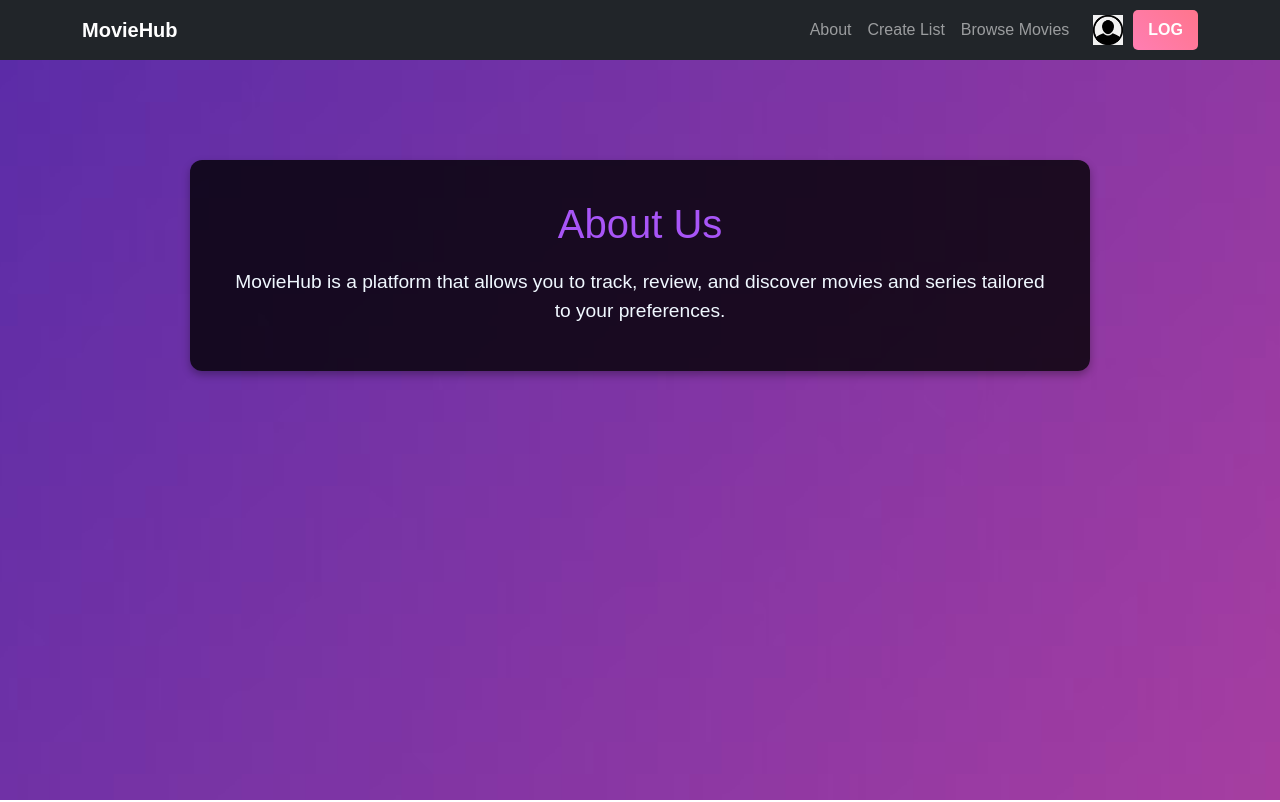
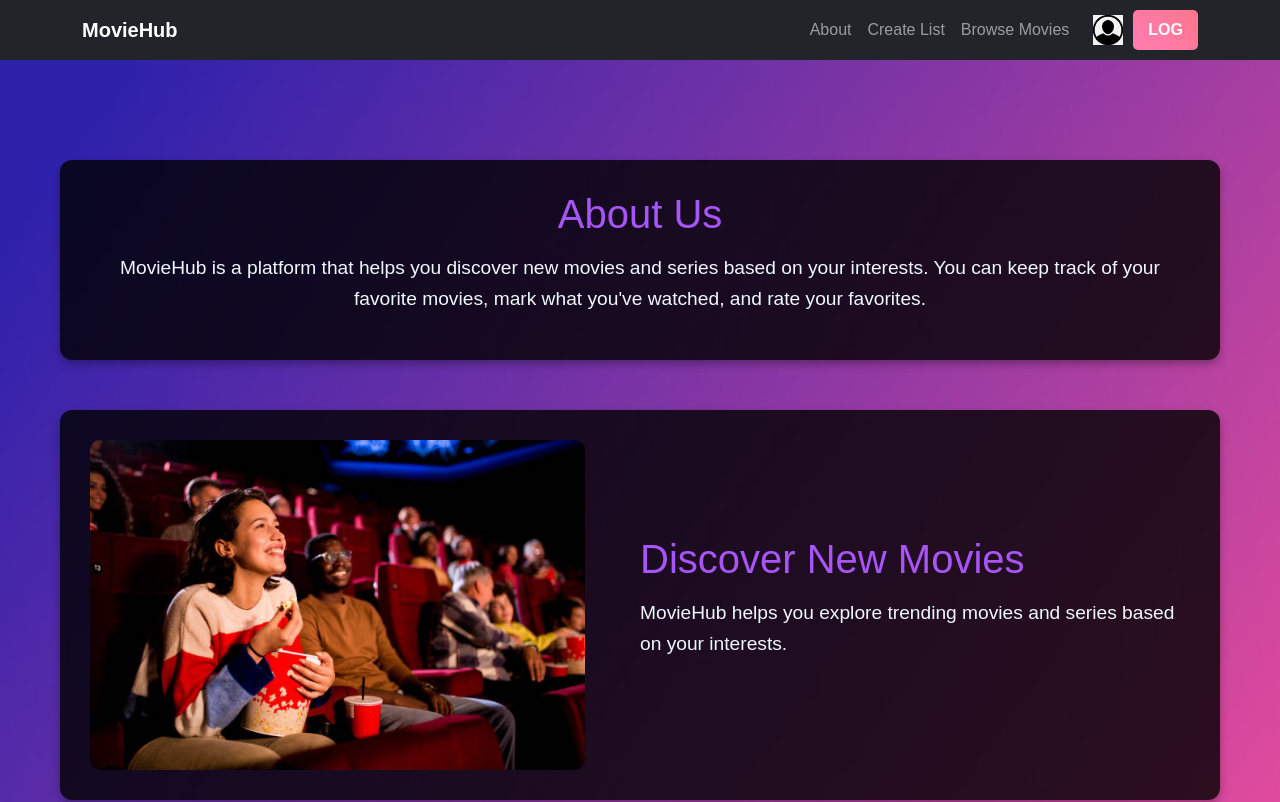
Before and after one commit to GeorgeAttaloglou/MovieHub, a React (Create React App) app: page /about in a window 1280 px wide. Shown: the top 802 px of the page. Built offline with nearby package versions, Linux system fonts and the light colour scheme.

Commit message:
Add about us page

```diff
--- a/src/About.css
+++ b/src/About.css
@@ -1,35 +1,92 @@
-/* Background Image and Layout */
-
+/* Global Styling */
 body, html {
   margin: 0;
   padding: 0;
   font-family: Arial, sans-serif;
-    background:url("/public/purple.jpg") center;
-    background-attachment: fixed;
+  background: url("/public/purple.jpg") center/cover no-repeat fixed;
+  color: aliceblue;
 }
 
-
+/* About Container */
 .about-container {
-    max-width: 900px;
-    margin: 100px auto;
-    padding: 40px;
-    text-align: center;
-    border-radius: 12px;
-    box-shadow: 0px 4px 8px rgba(0, 0, 0, 0.3);
-    background-color: rgba(0, 0, 0, 0.8); /* Dark overlay */
+  max-width: 1200px;
+  margin: 50px auto;
+  padding: 50px 20px;
 }
 
-  /* Center the Title */
+.about-us-text-center {
+  display: flexbox;
+  text-align: center;
+  justify-content: space-between;
+  gap: 30px;
+  margin-bottom: 50px;
+  padding: 30px;
+  border-radius: 12px;
+  background: rgba(0, 0, 0, 0.8); /* Dark overlay for readability */
+  box-shadow: 0px 4px 8px rgba(0, 0, 0, 0.3);
+}
+
+/* About Section (Alternating Layout) */
+.about-section {
+  display: flex;
+  align-items: center;
+  justify-content: space-between;
+  gap: 30px;
+  margin-bottom: 50px;
+  padding: 30px;
+  border-radius: 12px;
+  background: rgba(0, 0, 0, 0.8); /* Dark overlay for readability */
+  box-shadow: 0px 4px 8px rgba(0, 0, 0, 0.3);
+}
+
+.about-section.reverse {
+  flex-direction: row;
+}
+
+/* Image Styling */
+.about-image {
+  width: 45%;
+  height: auto;
+  max-height: 400px;
+  object-fit: cover;
+  border-radius: 10px;
+}
+
+/* Text Container */
+.about-text-container {
+  width: 50%;
+}
+
+/* Title Styling */
 .about-title {
   font-size: 2.5rem;
   color: #a855f7; /* Purple */
-    margin-bottom: 20px;
+  margin-bottom: 15px;
+}
+
+/* Paragraph Styling */
+.about-text {
+  font-size: 1.2rem;
+  line-height: 1.6;
+}
+
+/* Responsive Design */
+@media (max-width: 900px) {
+  .about-section {
+      flex-direction: column;
       text-align: center;
   }
 
-  /* Align Description to Left */
-  .about-text {
-    font-size: 1.2rem;
-    margin-bottom: 5px;
-    color: aliceblue;
+  .about-section.reverse {
+      flex-direction: column;
   }
+
+  .about-image {
+      width: 100%;
+      max-height: 300px;
+  }
+
+  .about-text-container {
+      width: 100%;
+  }
+}
--- a/src/About.js
+++ b/src/About.js
@@ -4,13 +4,34 @@ import "./About.css";
 function About() {
   return (
     <div className="about-container">
-
-      <div className="about-content">
+      <div className="about-us-text-center">
         <h1 className="about-title">About Us</h1>
         <p className="about-text">
-          MovieHub is a platform that allows you to track, review, and discover movies and series tailored to your preferences.
+          MovieHub is a platform that helps you discover new movies and series based on your interests. You can keep track of your favorite movies, mark what you've watched, and rate your favorites.
         </p>
-        <p className="about-text"></p>
+      </div>
+
+
+      {/* Section 1 - Image Left, Text Right */}
+      <div className="about-section">
+        <img src="movie-watching.jpg" alt="Movie Experience" className="about-image" />
+        <div className="about-text-container">
+          <h2 className="about-title">Discover New Movies</h2>
+          <p className="about-text">
+            MovieHub helps you explore trending movies and series based on your interests.
+          </p>
+        </div>
+      </div>
+
+      {/* Section 2 - Text Left, Image Right */}
+      <div className="about-section reverse">
+        <div className="about-text-container">
+          <h2 className="about-title">Track What You Watch</h2>
+          <p className="about-text">
+            Keep track of your favorite movies, mark what you've watched, and rate your favorites.
+          </p>
+        </div>
+        <img src="movie-tracking.jpg" alt="Tracking Movies" className="about-image" />
       </div>
     </div>
   );
```
Also changed, not shown: public/movie-tracking.jpg (added), public/movie-watching.jpg (added). Lines whose indentation alone changed are shown as unchanged.
